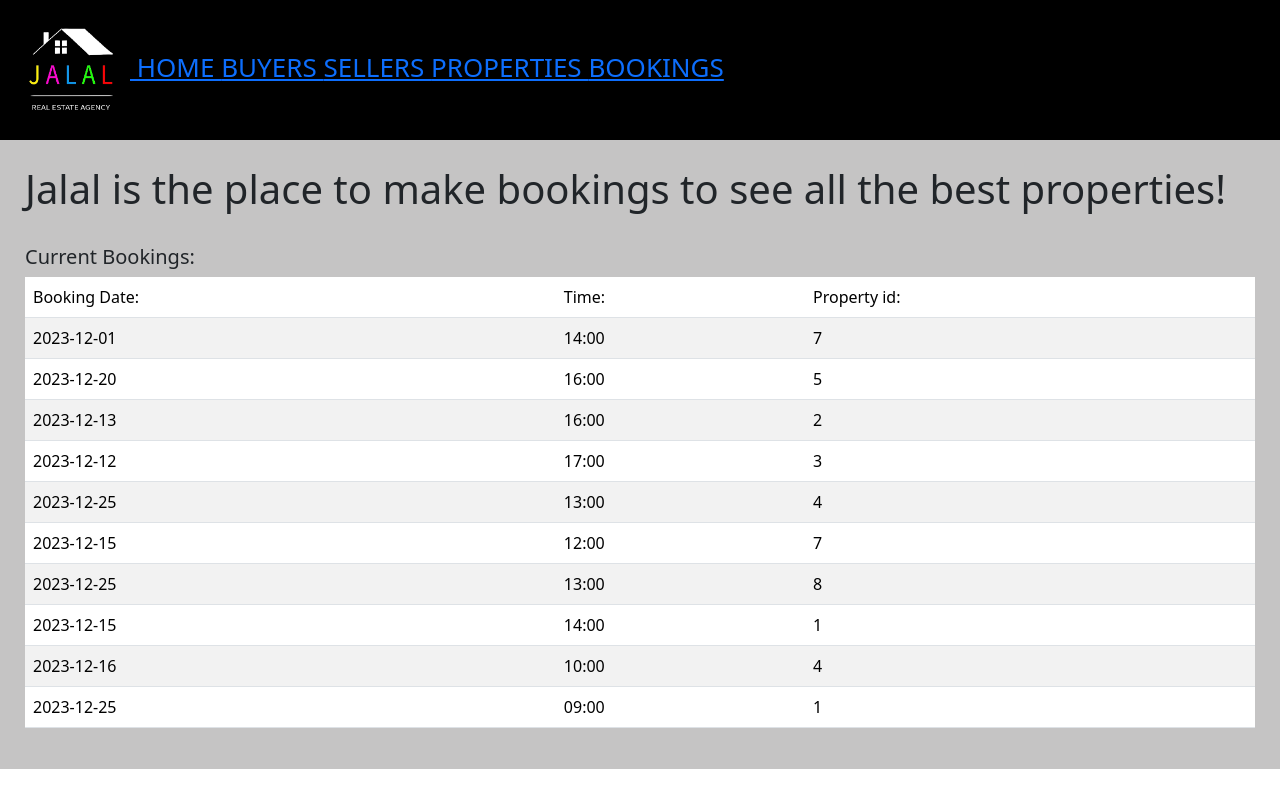
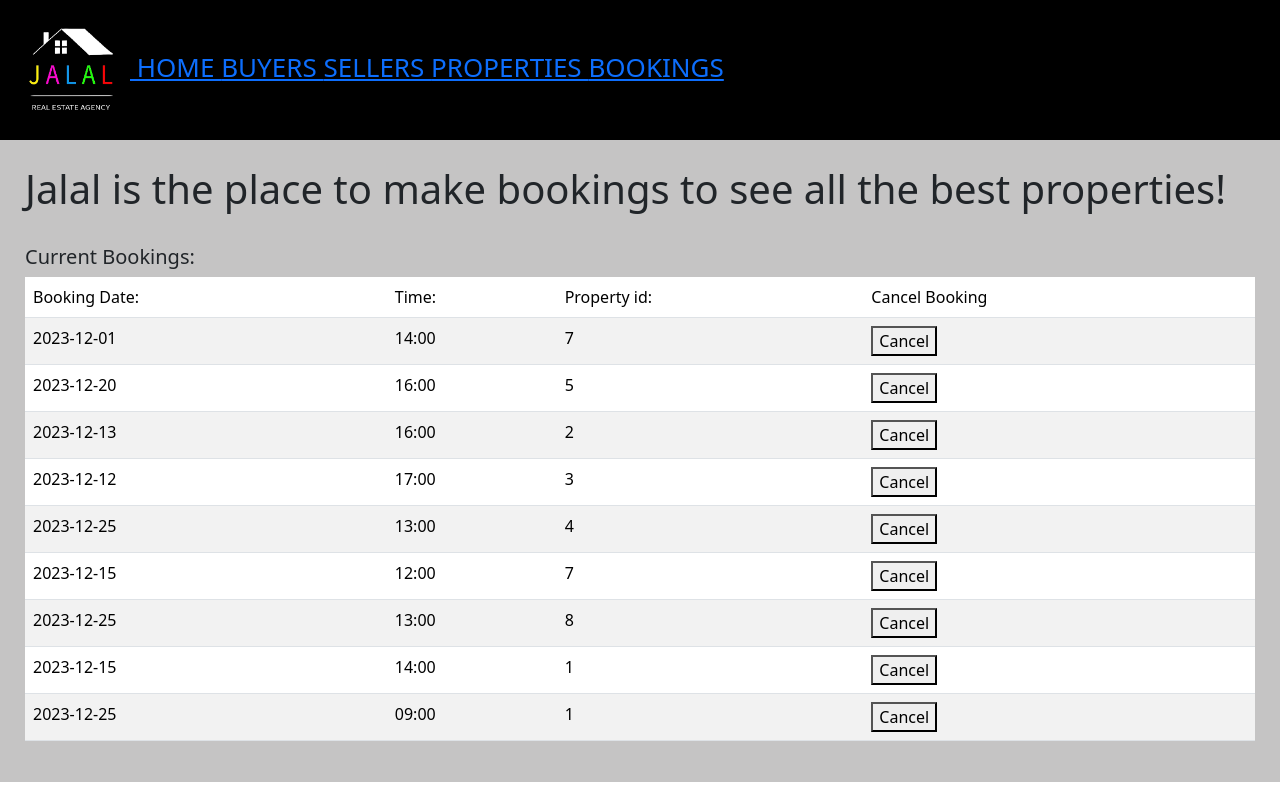
Before and after one commit to AndrewClark399/JalalRealEstate_FE, a React (Create React App) app: page /bookings in a window 1280 px wide. Built offline with nearby package versions, Linux system fonts and the light colour scheme; data requests are answered from the project's data file.

Commit message:
cancel booking button

```diff
--- a/db.json
+++ b/db.json
@@ -373,16 +373,10 @@
       "id": 8
     },
     {
-      "date": "2023-12-16",
-      "time": "10:00",
-      "property": "4",
-      "id": 9
-    },
-    {
       "date": "2023-12-25",
       "time": "09:00",
       "property": "1",
-      "id": 10
+      "id": 9
     }
   ]
 }
--- a/src/components/Bookings/GetBookings.jsx
+++ b/src/components/Bookings/GetBookings.jsx
@@ -17,6 +17,21 @@ function GetBookings() {
             <td>{booking.date}</td>
             <td>{booking.time}</td>
             <td>{booking.property}</td>
+            <td><button type="button" onClick={() => {
+                        axios.delete("http://localhost:5000/bookings/" + booking.id)
+                            .then(res => {
+
+
+                                axios.get("http://localhost:5000/bookings")
+                                    .then(response => {
+                                        setBookings(response.data)
+                                        console.log(response);
+                                    })
+                                    .catch(err => console.error(err))
+
+                            })
+                            .catch(err => console.error(err));
+                    }}>Cancel</button></td>
         </tr>)
     }
 
@@ -28,6 +43,7 @@ function GetBookings() {
             <td>Booking Date:</td>
             <td>Time: </td>
             <td>Property id:</td>
+            <td>Cancel Booking</td>
             </tr>
             </thead>
             <tbody>
--- a/src/components/GetBuyer.jsx
+++ b/src/components/GetBuyer.jsx
@@ -42,6 +42,21 @@ function GetBuyer() {
                             <p><b>Tel:</b> {buyer.tel}</p>
                             <p><b>Email:</b> {buyer.email}</p>
                             <p><b>Address:</b> {buyer.address}</p>
+                            <p><button type="button" onClick={() => {
+                        axios.delete("http://localhost:5000/buyers/" + buyer.id)
+                            .then(res => {
+
+
+                                axios.get("http://localhost:5000/buyers")
+                                    .then(response => {
+                                        setBuyers(response.data)
+                                        console.log(response);
+                                    })
+                                    .catch(err => console.error(err))
+
+                            })
+                            .catch(err => console.error(err));
+                    }}>DELETE</button></p>
 
                         </div>
                     </div>
```
